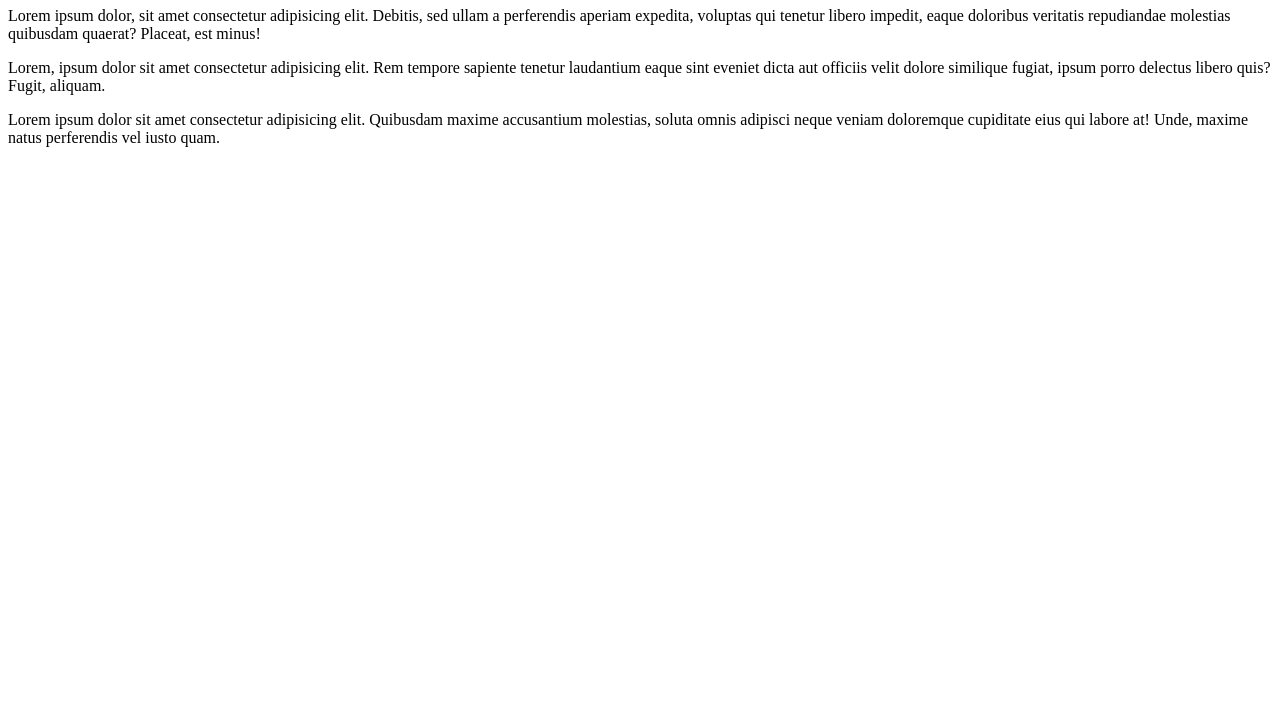
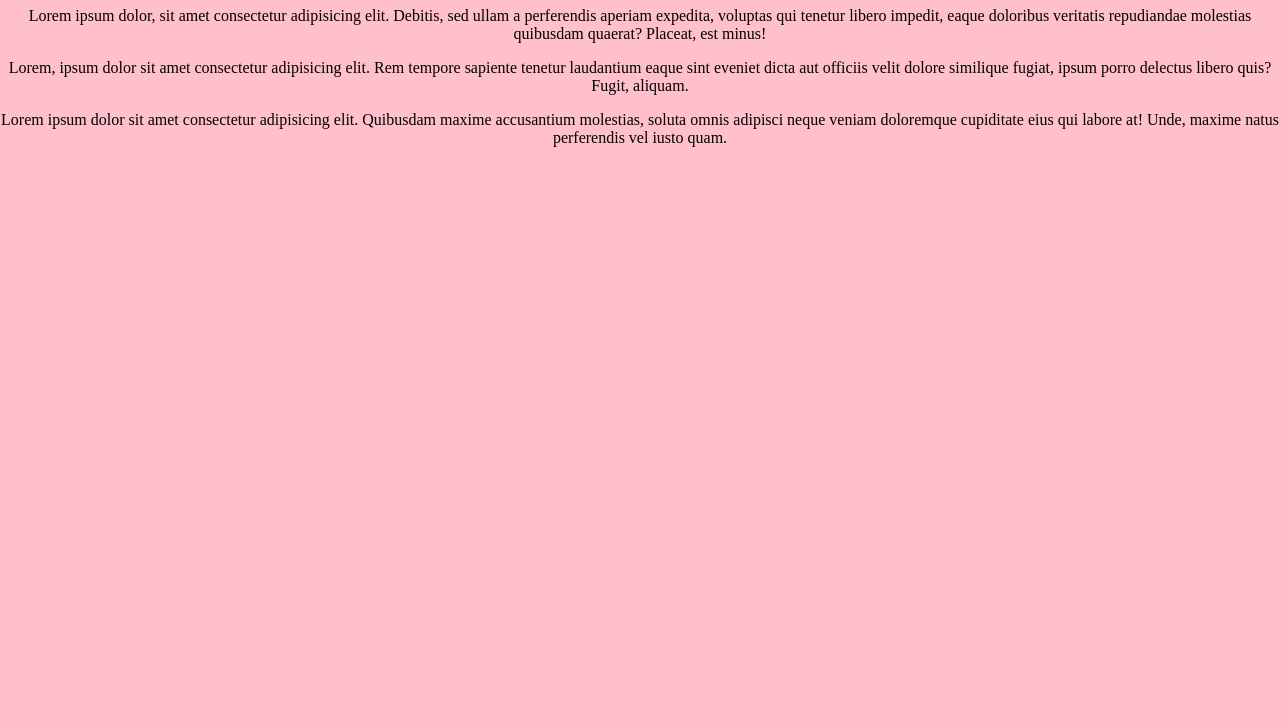
Before and after one commit to mrkamin/mrkamin2-test, a plain HTML site: page index.html in a window 1280 px wide. Shown: the part 73-800 px from the top of the page. Drawn offline with Linux system fonts and the light colour scheme.

Commit message:
Add Css file

```diff
--- a/index.html
+++ b/index.html
@@ -1,15 +1,30 @@
 <!DOCTYPE html>
 <html lang="en">
-<head>
-    <meta charset="UTF-8">
-    <meta http-equiv="X-UA-Compatible" content="IE=edge">
-    <meta name="viewport" content="width=device-width, initial-scale=1.0">
-    <title>Document</title>
-</head>
-<body>
+  <head>
+    <meta charset="UTF-8" />
+    <meta http-equiv="X-UA-Compatible" content="IE=edge" />
+    <meta name="viewport" content="width=device-width, initial-scale=1.0" />
+    <link rel="stylesheet" href="style.css" />
+    <title>Mohammd Rafi Amin!</title>
+  </head>
+  <body>
     <h1>I'm Mohammad Rafi Amin</h1>
-    <P>Lorem ipsum dolor, sit amet consectetur adipisicing elit. Debitis, sed ullam a perferendis aperiam expedita, voluptas qui tenetur libero impedit, eaque doloribus veritatis repudiandae molestias quibusdam quaerat? Placeat, est minus!</P>
-    <p>Lorem, ipsum dolor sit amet consectetur adipisicing elit. Rem tempore sapiente tenetur laudantium eaque sint eveniet dicta aut officiis velit dolore similique fugiat, ipsum porro delectus libero quis? Fugit, aliquam.</p>
-    <p>Lorem ipsum dolor sit amet consectetur adipisicing elit. Quibusdam maxime accusantium molestias, soluta omnis adipisci neque veniam doloremque cupiditate eius qui labore at! Unde, maxime natus perferendis vel iusto quam.</p>
-</body>
+    <p>
+      Lorem ipsum dolor, sit amet consectetur adipisicing elit. Debitis, sed
+      ullam a perferendis aperiam expedita, voluptas qui tenetur libero impedit,
+      eaque doloribus veritatis repudiandae molestias quibusdam quaerat?
+      Placeat, est minus!
+    </p>
+    <p>
+      Lorem, ipsum dolor sit amet consectetur adipisicing elit. Rem tempore
+      sapiente tenetur laudantium eaque sint eveniet dicta aut officiis velit
+      dolore similique fugiat, ipsum porro delectus libero quis? Fugit, aliquam.
+    </p>
+    <p>
+      Lorem ipsum dolor sit amet consectetur adipisicing elit. Quibusdam maxime
+      accusantium molestias, soluta omnis adipisci neque veniam doloremque
+      cupiditate eius qui labore at! Unde, maxime natus perferendis vel iusto
+      quam.
+    </p>
+  </body>
 </html>
--- /dev/null
+++ b/style.css
@@ -0,0 +1,5 @@
+body {
+  margin: 0;
+  background: pink;
+  text-align: center;
+}
```
